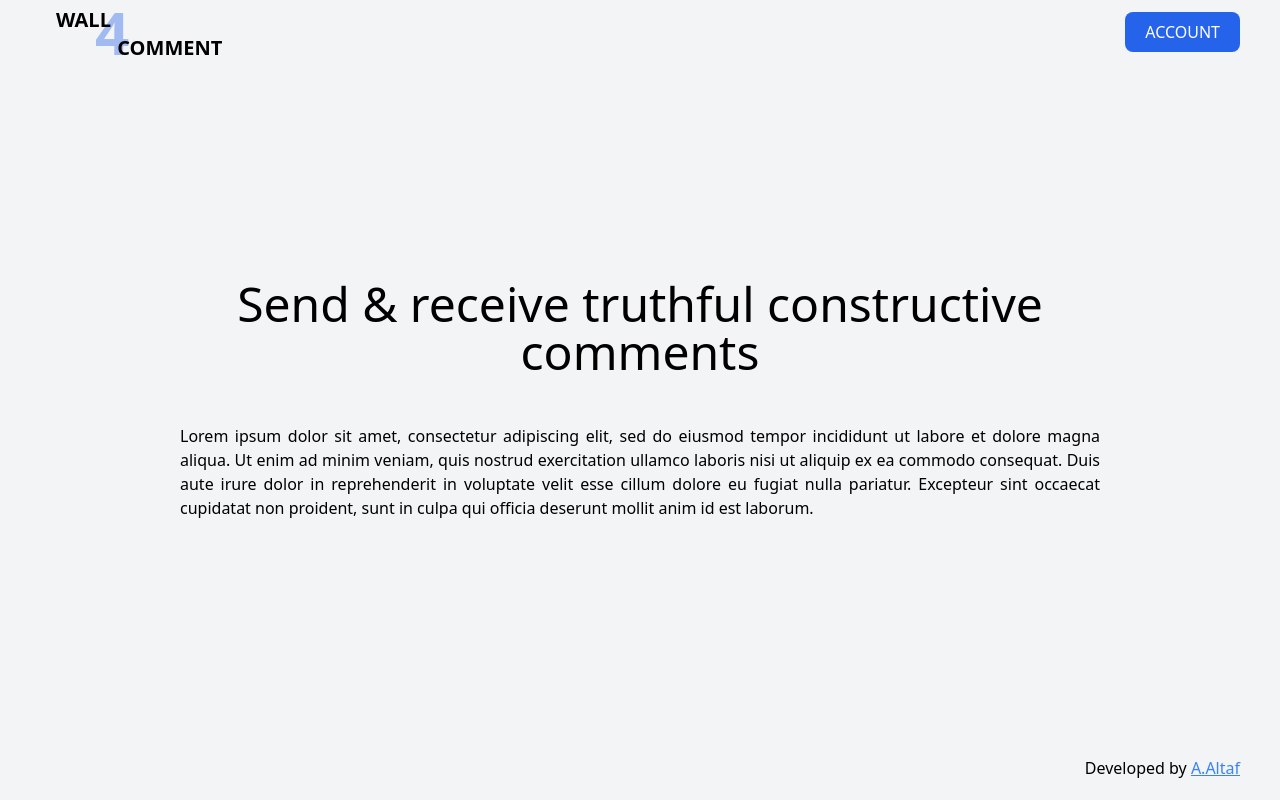
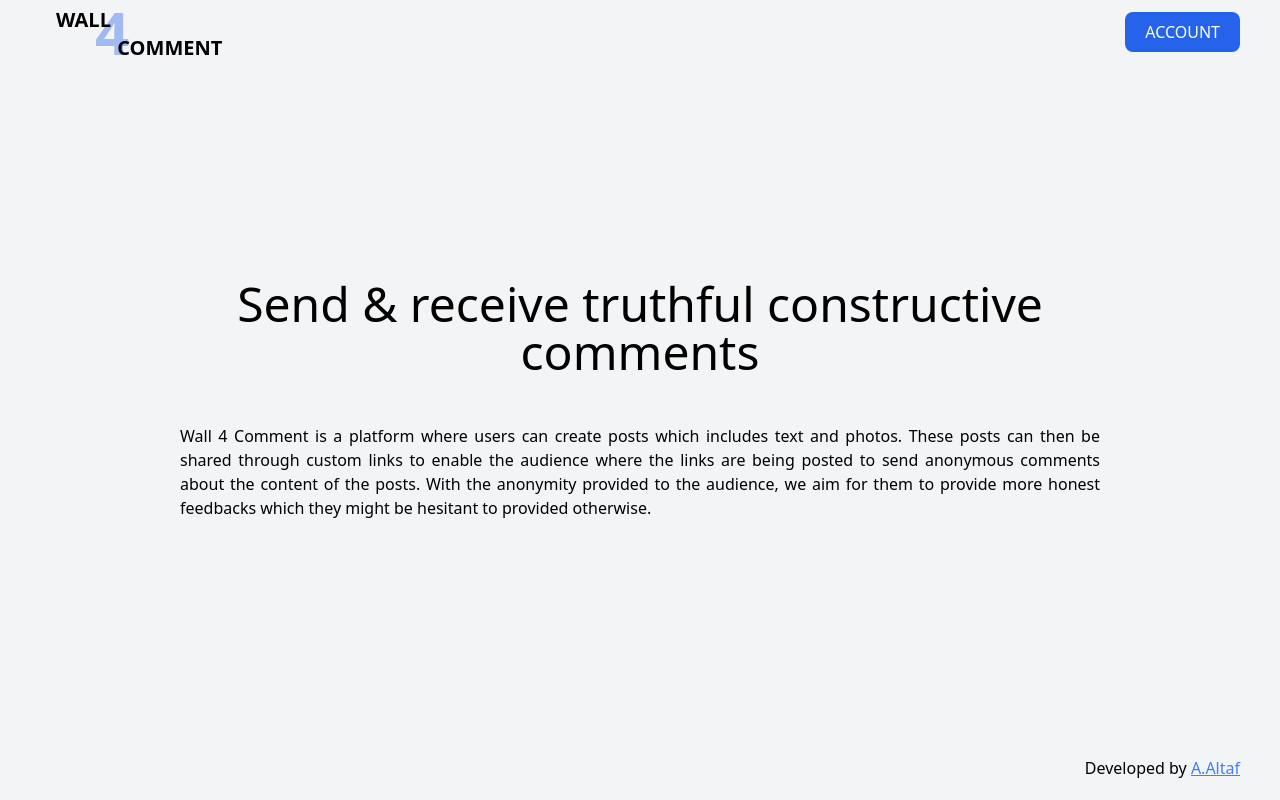
Before and after one commit to ma-altaf/wall4comment, a React (Create React App) app in the folder wall4comment/: page / in a window 1280 px wide. Built offline with nearby package versions, Linux system fonts and the light colour scheme; no server answers.

Commit message:
Update Hompage.js
- Change the paragraph place holder to a description of what the software allow the users to do.

```diff
--- a/wall4comment/src/pages/Hompage.js
+++ b/wall4comment/src/pages/Hompage.js
@@ -10,15 +10,14 @@ function Hompage() {
                         Send & receive truthful constructive comments
                     </h1>
                     <div className="text-justify mt-12">
-                        Lorem ipsum dolor sit amet, consectetur adipiscing elit,
-                        sed do eiusmod tempor incididunt ut labore et dolore
-                        magna aliqua. Ut enim ad minim veniam, quis nostrud
-                        exercitation ullamco laboris nisi ut aliquip ex ea
-                        commodo consequat. Duis aute irure dolor in
-                        reprehenderit in voluptate velit esse cillum dolore eu
-                        fugiat nulla pariatur. Excepteur sint occaecat cupidatat
-                        non proident, sunt in culpa qui officia deserunt mollit
-                        anim id est laborum.
+                        Wall 4 Comment is a platform where users can create
+                        posts which includes text and photos. These posts can
+                        then be shared through custom links to enable the
+                        audience where the links are being posted to send
+                        anonymous comments about the content of the posts. With
+                        the anonymity provided to the audience, we aim for them
+                        to provide more honest feedbacks which they might be
+                        hesitant to provided otherwise.
                     </div>
                 </div>
             </div>
```
